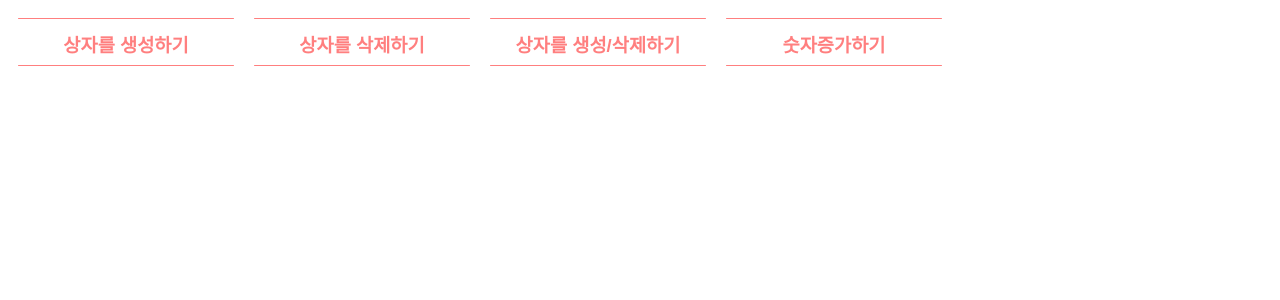
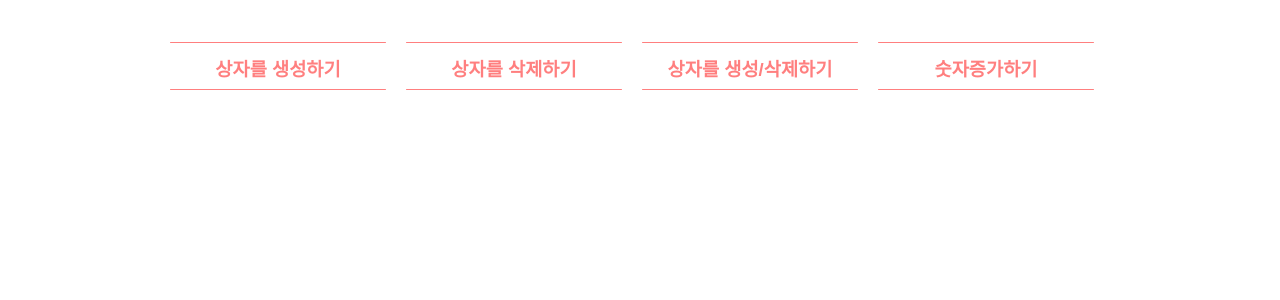
Before and after one commit to dorothy7964/react_example_tag, a React (Create React App) app: page / in a window 1280 px wide. Shown: the top 300 px of the page. Built offline with nearby package versions, Linux system fonts and the light colour scheme.

Commit message:
CSS 추가
box - user-select 설정, 전체 가운데 정렬

```diff
--- a/src/Tag.js
+++ b/src/Tag.js
@@ -1,4 +1,5 @@
 import React, { Component } from 'react';
+import './css/tag.css';
 import './css/box.css';
 import './css/button.css';
 import Box from './Box';
@@ -60,7 +61,7 @@ class Tag extends Component {
 		let { show } = this.state;
 
 		return (
-			<div>
+			<div className="tag-wrapper">
 				<Button content="상자를 생성하기" boxFunc={this.handleCreate} bgColor="red" />
 				<Button content="상자를 삭제하기" boxFunc={this.handleDelete} bgColor="green" />
 				<Button content="상자를 생성/삭제하기" boxFunc={this.handleToggle} bgColor="blue" />
--- a/src/css/box.css
+++ b/src/css/box.css
@@ -3,6 +3,7 @@ button {
 }
 
 .square_btn35{
+    user-select: none;
     display: block;
     position: relative;
     top: 2em; left: 18em;
--- /dev/null
+++ b/src/css/tag.css
@@ -0,0 +1,4 @@
+.tag-wrapper {
+  margin: 2rem auto;
+  width: 60rem;
+}
```
